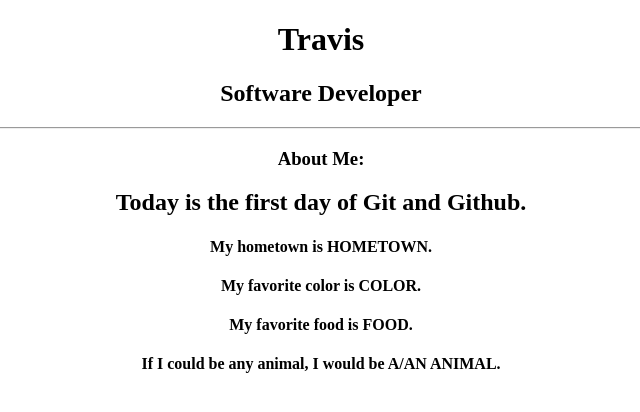
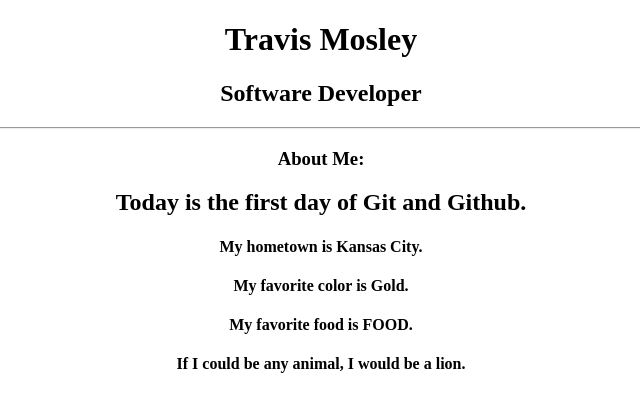
Before and after one commit to travis-mosley/first-repo, a plain HTML site: page index.html in a window 1280 px wide. Shown: the whole page, without its empty margins (319-959 px from the left). Drawn offline with Linux system fonts and the light colour scheme.

Commit message:
Adding my profile so it can be published!

```diff
--- a/index.html
+++ b/index.html
@@ -7,15 +7,15 @@
 		  </head>
 		  <body>
 			<div align="center">
-				<h1>Travis</h1>
+				<h1>Travis Mosley</h1>
 				<h2>Software Developer</h2>
 				<hr>
 				<h3>About Me:</h3>
                 <h2>Today is the first day of Git and Github. </h2>
-					<h4>My hometown is HOMETOWN.</h4>
-					<h4>My favorite color is COLOR.</h4>
+					<h4>My hometown is Kansas City.</h4>
+					<h4>My favorite color is Gold.</h4>
 					<h4>My favorite food is FOOD.</h4>
-					<h4>If I could be any animal, I would be A/AN ANIMAL.</h4>
+					<h4>If I could be any animal, I would be a lion.</h4>
 			</div>
 		  </body>
 		</html>
```
